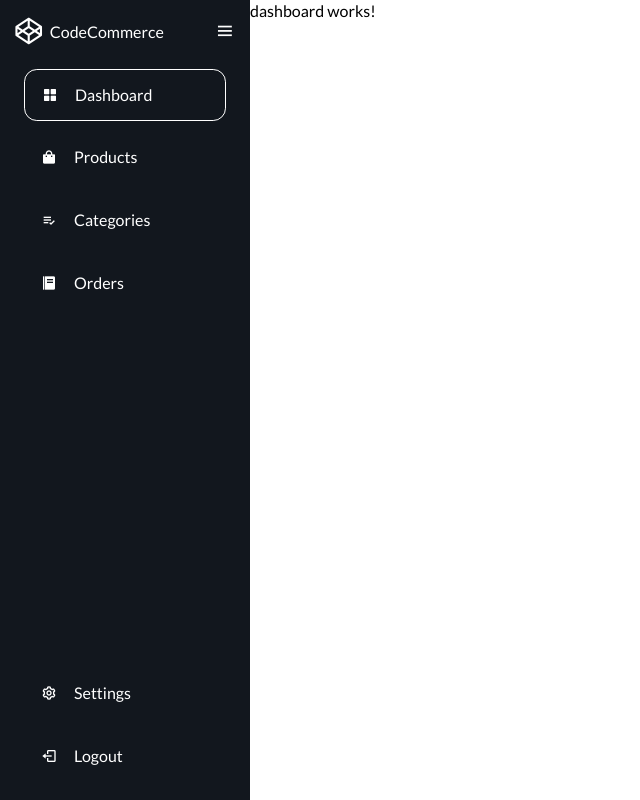
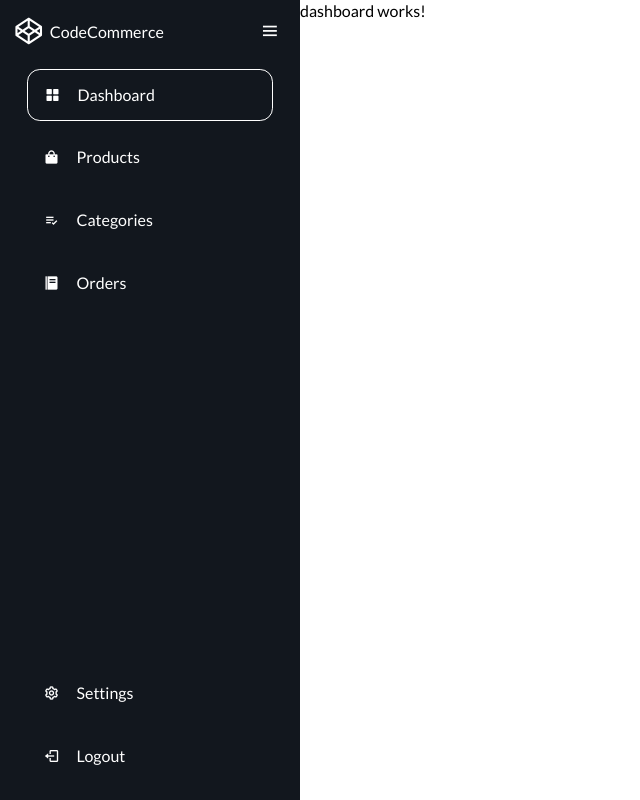
Before and after one commit to Dazz563/collapsible-sidenav, an Angular app: page /dashboard in a window 1280 px wide. Shown: the whole page, without its empty margins (0-640 px from the left). Built offline with nearby package versions, Linux system fonts and the light colour scheme.

Commit message:
variable for menu width added

```diff
--- a/src/app/sidenav-menu/sidenav-menu.component.scss
+++ b/src/app/sidenav-menu/sidenav-menu.component.scss
@@ -1,3 +1,6 @@
+// change the width of the sidebar here
+$active-width: 300px;
+
 .user-img {
 	width: 50px;
 	height: 50px;
@@ -21,12 +24,12 @@
 }
 
 .sidebar.active ~ .main-content {
-	left: 250px;
-	width: calc(100% - 250px);
+	left: $active-width;
+	width: calc(100% - $active-width);
 }
 
 .sidebar.active {
-	width: 250px;
+	width: $active-width;
 }
 
 .sidebar .menu-icon {
```
